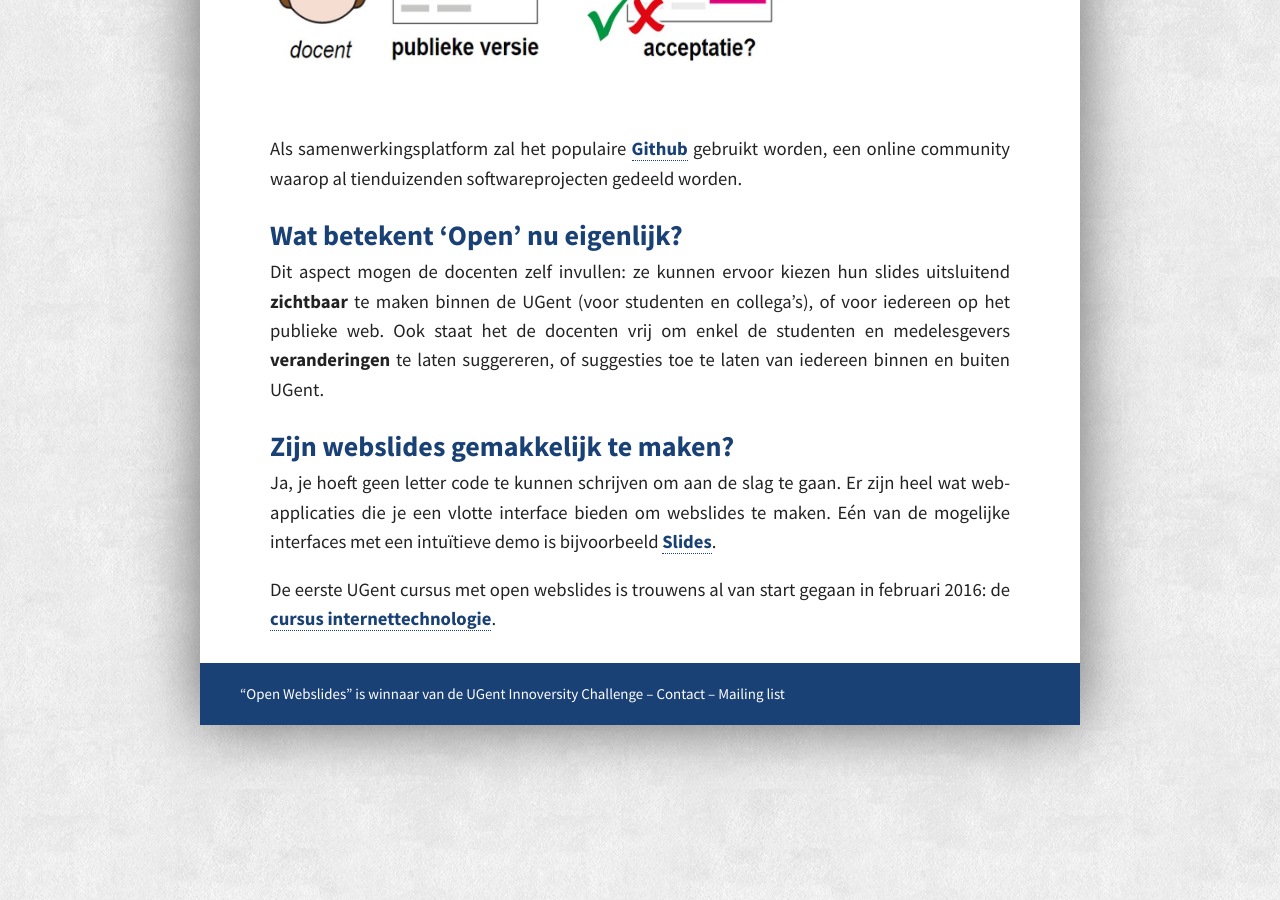
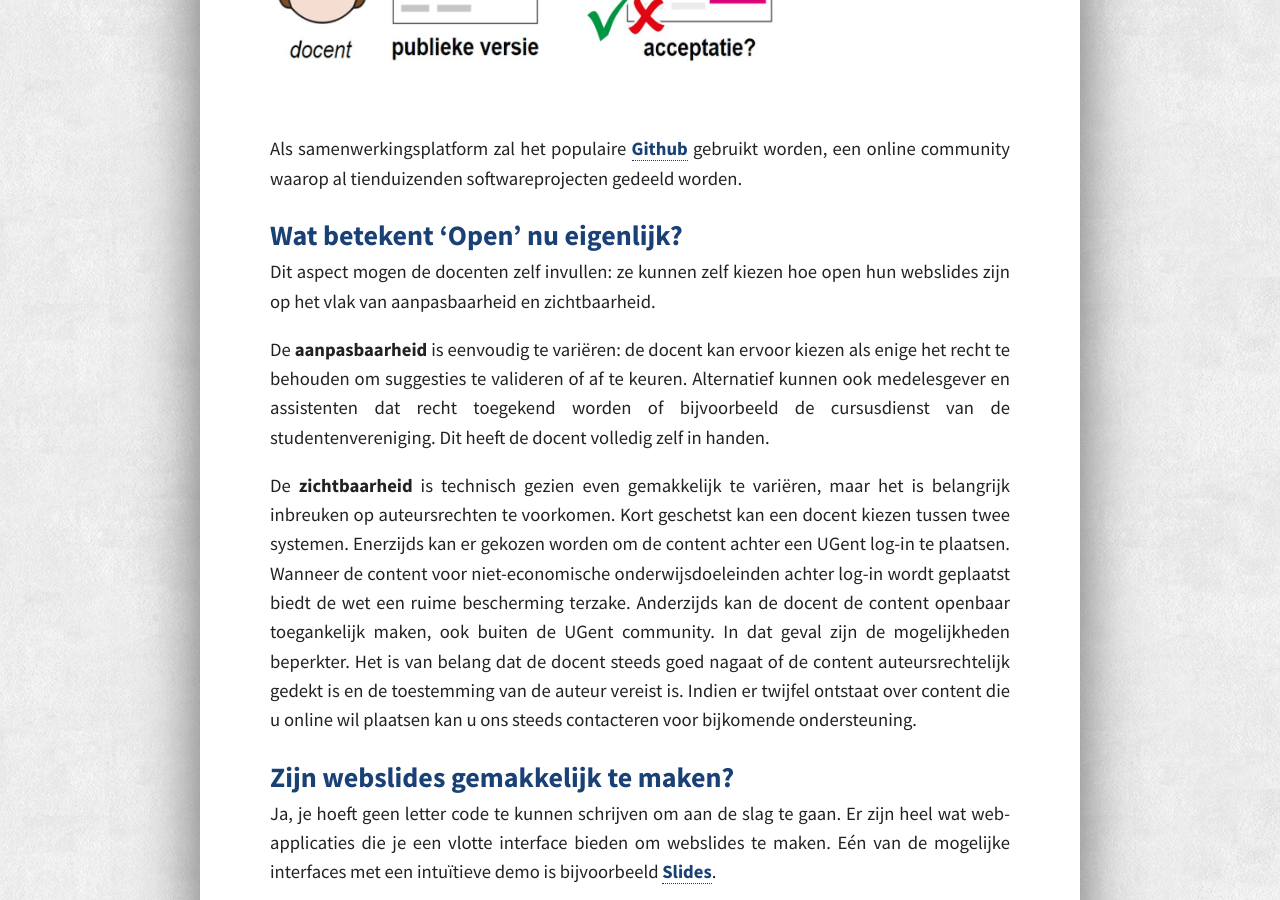
Before and after one commit to OpenWebslides/openwebslides.github.io-old, a Jekyll site: the page built from webslides.md, in a window 1280 px wide and 900 px high, scrolled down 1771 px. Built offline with Jekyll 4.4.1, drawn with Linux system fonts in a browser that asks for light colours.

Commit message:
add open details from Raphael

```diff
--- a/webslides.md
+++ b/webslides.md
@@ -42,11 +42,23 @@ gebruikt worden, een online community waarop al tienduizenden softwareprojecten
 Wat betekent ‘Open’ nu eigenlijk?
 ------------
 
-Dit aspect mogen de docenten zelf invullen:
-ze kunnen ervoor kiezen hun slides uitsluitend **zichtbaar** te maken binnen de UGent
-(voor studenten en collega’s), of voor iedereen op het publieke web.
-Ook staat het de docenten vrij om enkel de studenten en medelesgevers **veranderingen** te laten suggereren,
-of suggesties toe te laten van iedereen binnen en buiten UGent.
+Dit aspect mogen de docenten zelf invullen: ze kunnen zelf kiezen hoe open hun webslides zijn op het vlak van
+aanpasbaarheid en zichtbaarheid.
+
+De **aanpasbaarheid** is eenvoudig te variëren: de docent kan ervoor kiezen als enige het recht te behouden
+om suggesties te valideren of af te keuren. Alternatief kunnen ook medelesgever en assistenten dat recht
+toegekend worden of bijvoorbeeld de cursusdienst van de studentenvereniging. Dit heeft de docent volledig zelf in handen.
+
+De **zichtbaarheid** is technisch gezien even gemakkelijk te variëren, maar het is belangrijk inbreuken op auteursrechten te voorkomen.
+Kort geschetst kan een docent kiezen tussen twee systemen.
+Enerzijds kan er gekozen worden om de content achter een UGent log-in te plaatsen.
+Wanneer de content voor niet-economische onderwijsdoeleinden achter log-in wordt geplaatst
+biedt de wet een ruime bescherming terzake.
+Anderzijds kan de docent de content openbaar toegankelijk maken, ook buiten de UGent community.
+In dat geval zijn de mogelijkheden beperkter.
+Het is van belang dat de docent steeds goed nagaat of de
+content auteursrechtelijk gedekt is en de toestemming van de auteur vereist is.
+Indien er twijfel ontstaat over content die u online wil plaatsen kan u ons steeds contacteren voor bijkomende ondersteuning.
 
 Zijn webslides gemakkelijk te maken?
 ------------
```
